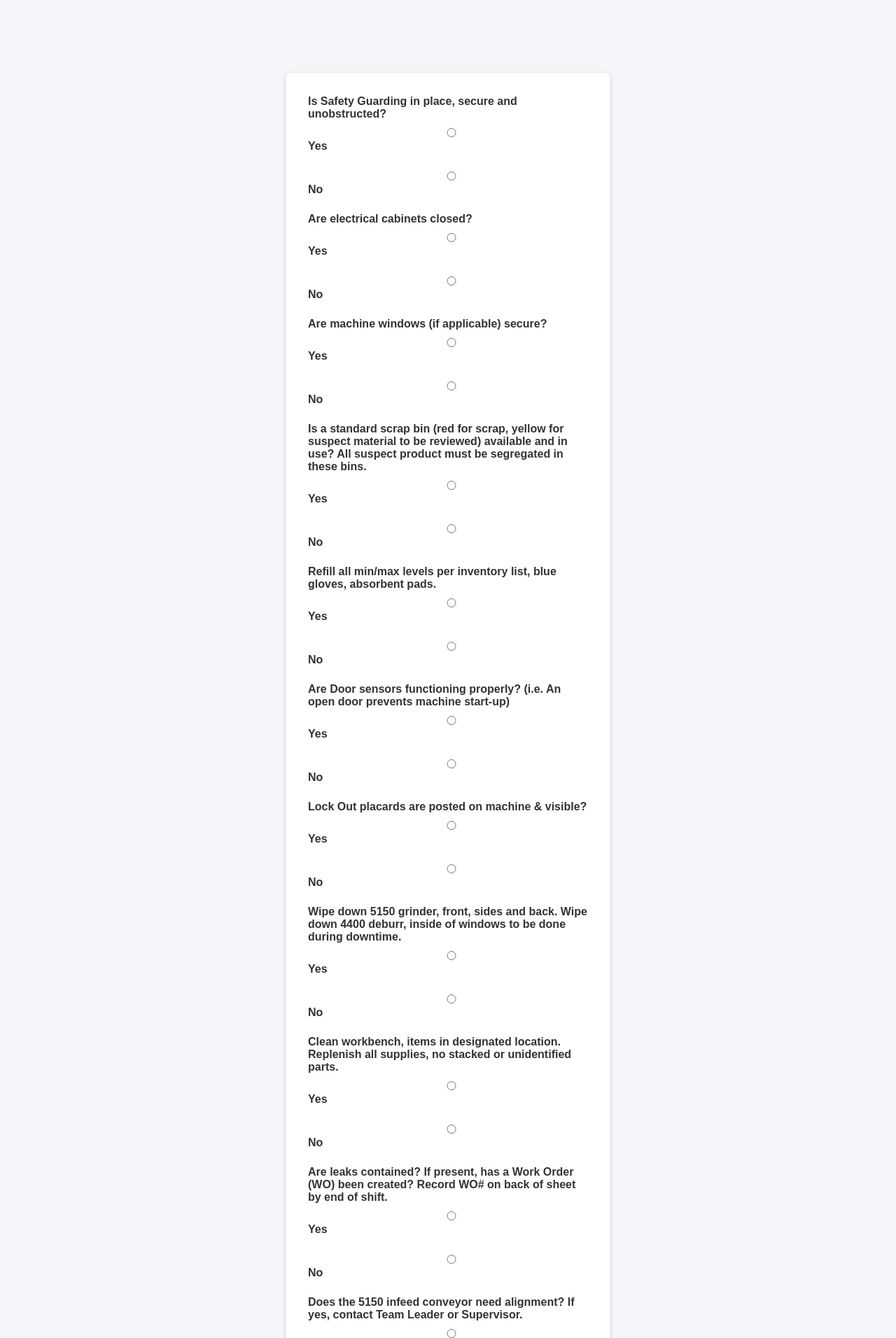
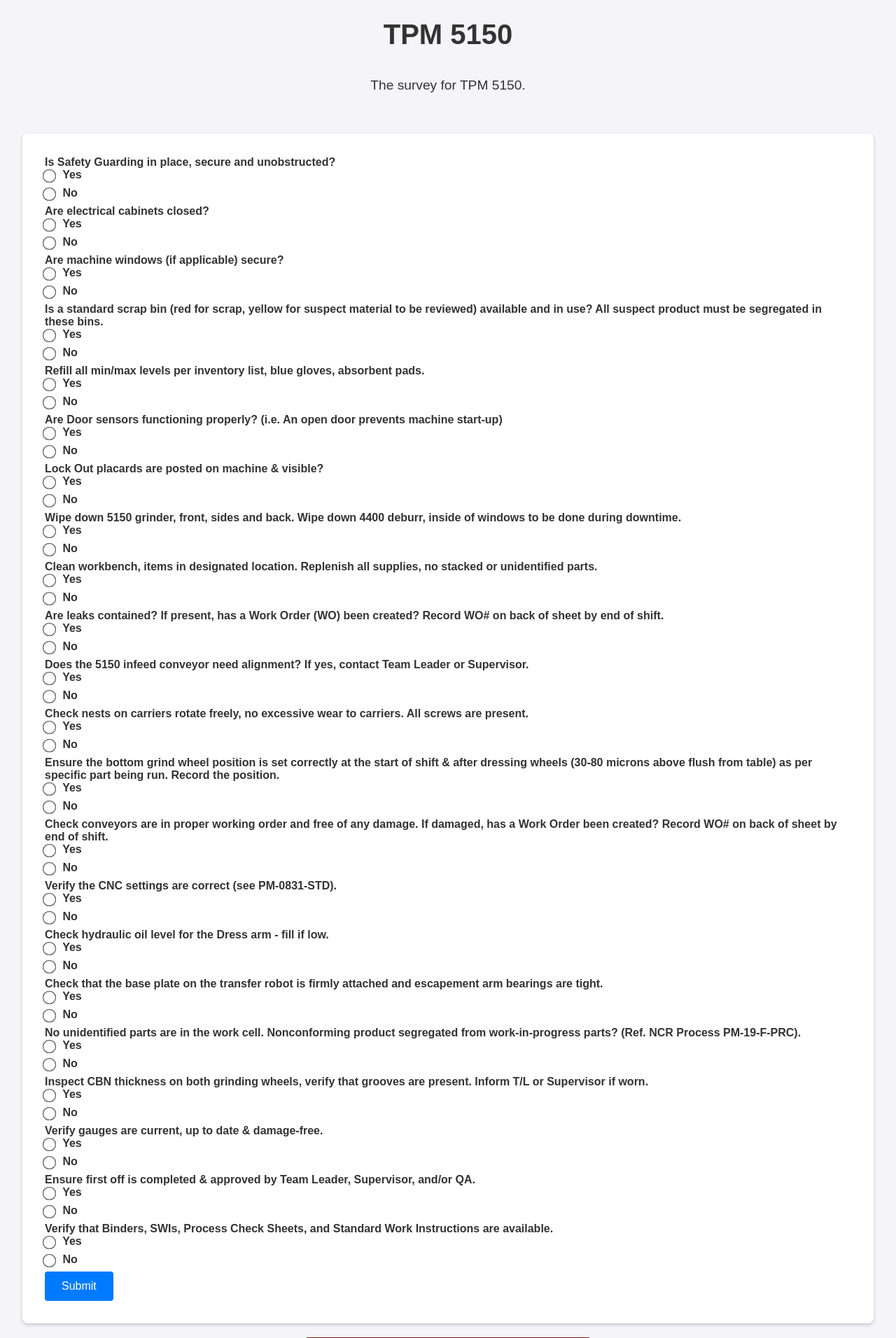
Before and after one commit to jerryyou04/surveyappdjango, a Django app: page /survey/10/ in a window 1280 px wide. Shown: the top 1912 px of the page at 70% size. Run offline with Django 4.2, Linux system fonts and the light colour scheme; data comes from the database, SQL or seed files in the repository; both versions use the stored data as it was after the commit.

Commit message:
Add files via upload

```diff
--- a/myproject/surveyapp/models.py
+++ b/myproject/surveyapp/models.py
@@ -2,11 +2,14 @@
 from django.db import models
 from django.core.serializers.json import DjangoJSONEncoder
 from decimal import Decimal
+import json
 
 class Survey(models.Model):
     name = models.CharField(max_length=255)
     description = models.TextField(blank=True, null=True)
     structure = models.JSONField(help_text="Define the structure of the survey as JSON.")  # Using models.JSONField (Django 3.1+)
+
+    created_at = models.DateTimeField(auto_now_add=True)
 
     def __str__(self):
         return self.name
--- a/myproject/surveyapp/templates/surveyapp/display_survey.html
+++ b/myproject/surveyapp/templates/surveyapp/display_survey.html
@@ -8,12 +8,17 @@
         a {
             text-decoration: none;
             color: white;
-            background-color: #007BFF;
+            background-color: #7c1414;
             padding: 0.75em 1.5em;
             border-radius: 5px;
             font-size: 1.2em;
             transition: background-color 0.3s ease;
         }
+
+        a:hover {
+            background-color: #550300;
+        }
+
         body {
             font-family: Arial, sans-serif;
             margin: 0;
@@ -26,32 +31,46 @@
             justify-content: center;
             min-height: 100vh;
         }
+
         h1 {
             font-size: 2.5em;
             margin-bottom: 0.5em;
         }
+
         p {
             font-size: 1.2em;
             margin-bottom: 2em;
             text-align: center;
             max-width: 600px;
         }
+
         form {
             background: white;
             padding: 2em;
             border-radius: 8px;
             box-shadow: 0 2px 5px rgba(0, 0, 0, 0.2);
-            width: 100%;
-            max-width: 400px;
+            width: 90%;
+            margin: 20px auto;
         }
+
         form div {
-            margin-bottom: 1.5em;
+            margin-bottom: 0.5em;
         }
+
+        input[type="radio"] {
+            vertical-align: middle; /* Align with the label text */
+            width: unset;
+            margin: 0 0.5em 0 0;
+
+            transform: scale(1.5); /* Increases the size by 1.5x */
+        }
+
         label {
+            font-size: 1em;
+            font-weight: bold;
             display: block;
-            margin-bottom: 0.5em;
-            font-weight: bold;
         }
+
         input, select, textarea {
             width: 100%;
             padding: 0.75em;
@@ -59,6 +78,7 @@
             border-radius: 4px;
             font-size: 1em;
         }
+
         button {
             background-color: #007BFF;
             color: white;
@@ -69,13 +89,16 @@
             cursor: pointer;
             transition: background-color 0.3s ease;
         }
+
         button:hover {
             background-color: #0056b3;
         }
+
         .conditional-field {
             display: none;
             margin-top: 1em;
         }
+
         .autofill-button {
             margin-top: 0.5em;
             background-color: #007BFF;
@@ -86,6 +109,7 @@
             border-radius: 4px;
             cursor: pointer;
         }
+
         .autofill-button:hover {
             background-color: #2c92ff;
         }
@@ -100,7 +124,7 @@
         {% for field in form %}
             <div>
                 <label for="{{ field.id_for_label }}">{{ field.label }}</label>
-                {{ field }}
+                    {{ field }}
                 <div id="conditional-{{ field.name }}" class="conditional-field">
                     <label for="issue_{{ field.name }}">Please describe the issue:</label>
                     <textarea id="issue_{{ field.name }}" name="issue_{{ field.name }}" rows="4" required></textarea>
@@ -114,7 +138,7 @@
         <button type="submit">Submit</button>
     </form>
 
-    <a href="/survey">Go back to Surveys</a>
+    <a href="/survey">Discard Progress and go back to Surveys</a>
 
     <script>
         // Dynamically handle all choice fields with "No" responses
@@ -150,127 +174,3 @@
     </script>
 </body>
 </html>
-
-<!-- <!DOCTYPE html>
-<html lang="en">
-<head>
-    <meta charset="UTF-8">
-    <meta name="viewport" content="width=device-width, initial-scale=1.0">
-    <title>{{ survey_instance.name }}</title>
-    <style>
-        a {
-            text-decoration: none;
-            color: white;
-            background-color: #007BFF;
-            padding: 0.75em 1.5em;
-            border-radius: 5px;
-            font-size: 1.2em;
-            transition: background-color 0.3s ease;
-        }
-        body {
-            font-family: Arial, sans-serif;
-            margin: 0;
-            padding: 0;
-            background-color: #f4f4f9;
-            color: #333;
-            display: flex;
-            flex-direction: column;
-            align-items: center;
-            justify-content: center;
-            min-height: 100vh;
-        }
-        h1 {
-            font-size: 2.5em;
-            margin-bottom: 0.5em;
-        }
-        p {
-            font-size: 1.2em;
-            margin-bottom: 2em;
-            text-align: center;
-            max-width: 600px;
-        }
-        form {
-            background: white;
-            padding: 2em;
-            border-radius: 8px;
-            box-shadow: 0 2px 5px rgba(0, 0, 0, 0.2);
-            width: 100%;
-            max-width: 400px;
-        }
-        form div {
-            margin-bottom: 1.5em;
-        }
-        label {
-            display: block;
-            margin-bottom: 0.5em;
-            font-weight: bold;
-        }
-        input, select, textarea {
-            width: 100%;
-            padding: 0.75em;
-            border: 1px solid #ccc;
-            border-radius: 4px;
-            font-size: 1em;
-        }
-        button {
-            background-color: #007BFF;
-            color: white;
-            border: none;
-            padding: 0.75em 1.5em;
-            font-size: 1em;
-            border-radius: 4px;
-            cursor: pointer;
-            transition: background-color 0.3s ease;
-        }
-        button:hover {
-            background-color: #0056b3;
-        }
-        .conditional-field {
-            display: none;
-            margin-top: 1em;
-        }
-    </style>
-</head>
-<body>
-    <h1>{{ survey_instance.name }}</h1>
-    <p>{{ survey_instance.description }}</p>
-
-    <form method="post">
-        {% csrf_token %}
-        {% for field in form %}
-            <div>
-                <label for="{{ field.id_for_label }}">{{ field.label }}</label>
-                {{ field }}
-                <div id="conditional-{{ field.name }}" class="conditional-field">
-                    <label for="issue_{{ field.name }}">Please describe the issue:</label>
-                    <textarea id="issue_{{ field.name }}" name="issue_{{ field.name }}" rows="4"></textarea>
-
-                    <label for="action_{{ field.name }}" style="margin-top: 1em;">What action was taken?</label>
-                    <textarea id="action_{{ field.name }}" name="action_{{ field.name }}" rows="4"></textarea>
-                </div>
-            </div>
-        {% endfor %}
-        <button type="submit">Submit</button>
-    </form>
-
-    <a href="/survey">Go back to Surveys</a>
-
-    <script>
-        // Dynamically handle all choice fields with "No" responses
-        const allChoiceFields = document.querySelectorAll('input[type="radio"]');
-
-        allChoiceFields.forEach(radio => {
-            radio.addEventListener("change", function () {
-                const questionName = this.name; // Get the name of the question
-                const conditionalField = document.getElementById(`conditional-${questionName}`);
-
-                if (this.value === "No") {
-                    conditionalField.style.display = "block";
-                } else {
-                    conditionalField.style.display = "none";
-                }
-            });
-        });
-    </script>
-</body>
-</html> -->
--- a/myproject/surveyapp/views.py
+++ b/myproject/surveyapp/views.py
@@ -63,7 +63,8 @@
     else:
         form = DynamicForm(form_structure=form_structure)
 
-    return render(request, 'surveyapp/display_survey.html', {'form': form, 'survey': survey_instance})
+    return render(request, 'surveyapp/display_survey.html', {'form': form, 'survey_instance': survey_instance})
+
 
 def survey_success(request):
     return render(request, 'surveyapp/survey_success.html')
```
Also changed, not shown: myproject/surveyapp/admin.py (+37 -1 lines), myproject/surveyapp/templates/surveyapp/survey.html (+16 -0 lines), myproject/db.sqlite3, myproject/surveyapp/migrations/0004_survey_created_at.py (added).
